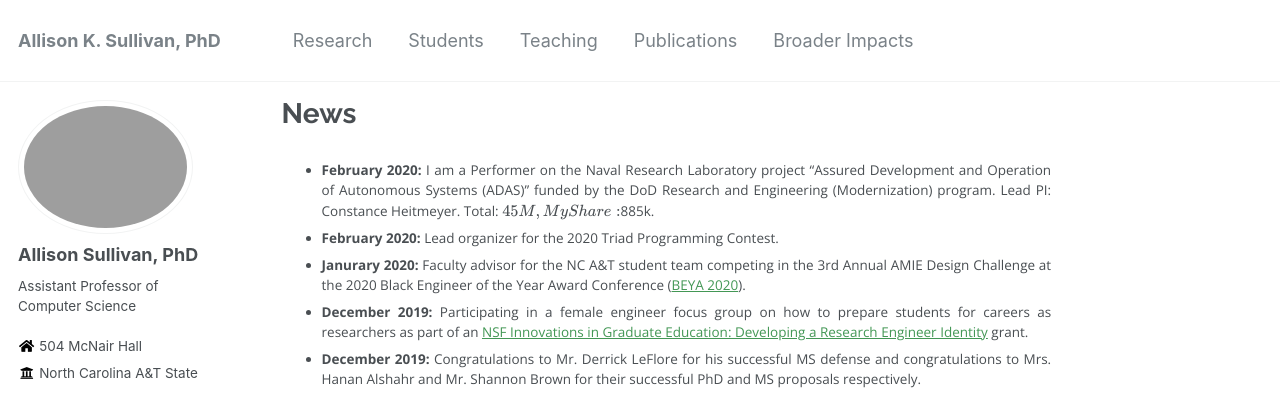
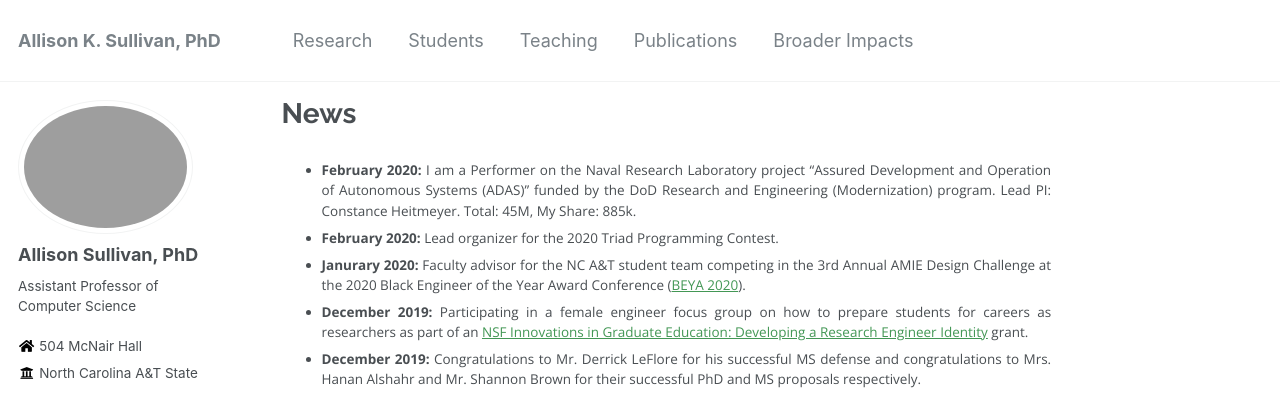
Before and after one commit to Allisonius/allisonius.github.io, a Jekyll site: the page built from _pages/news.md, in a window 1280 px wide and 1258 px high. Shown: the top 394 px of the window. Built offline with Jekyll 4.4.1, drawn with Linux system fonts in a browser that asks for light colours; some web fonts are replaced; formulas are drawn with MathJax 3.

Commit message:
Update news.md

```diff
--- a/_pages/news.md
+++ b/_pages/news.md
@@ -3,7 +3,7 @@ title: "News"
 permalink: /news/
 author_profile: true
 ---
-* **February 2020:** I am a Performer on the Naval Research Laboratory project "Assured Development and Operation of Autonomous Systems (ADAS)" funded by the DoD Research and Engineering (Modernization) program. Lead PI: Constance Heitmeyer. Total: $45M, My Share: $885k.
+* **February 2020:** I am a Performer on the Naval Research Laboratory project "Assured Development and Operation of Autonomous Systems (ADAS)" funded by the DoD Research and Engineering (Modernization) program. Lead PI: Constance Heitmeyer. Total: 45M, My Share: 885k.
 * **February 2020:** Lead organizer for the 2020 Triad Programming Contest.
 * **Janurary 2020:** Faculty advisor for the NC A&T student team competing in the 3rd Annual AMIE Design Challenge at the 2020 Black Engineer of the Year Award Conference ([BEYA 2020](https://s4.goeshow.com/ccgroup/beyastem/2020/index.cfm)).
  * **December 2019:** Participating in a female engineer focus group on how to prepare students for careers as researchers as part of an  [NSF Innovations in Graduate Education: Developing a Research Engineer Identity](https://www.nsf.gov/awardsearch/showAward?AWD_ID=1856346&HistoricalAwards=false) grant.
```
